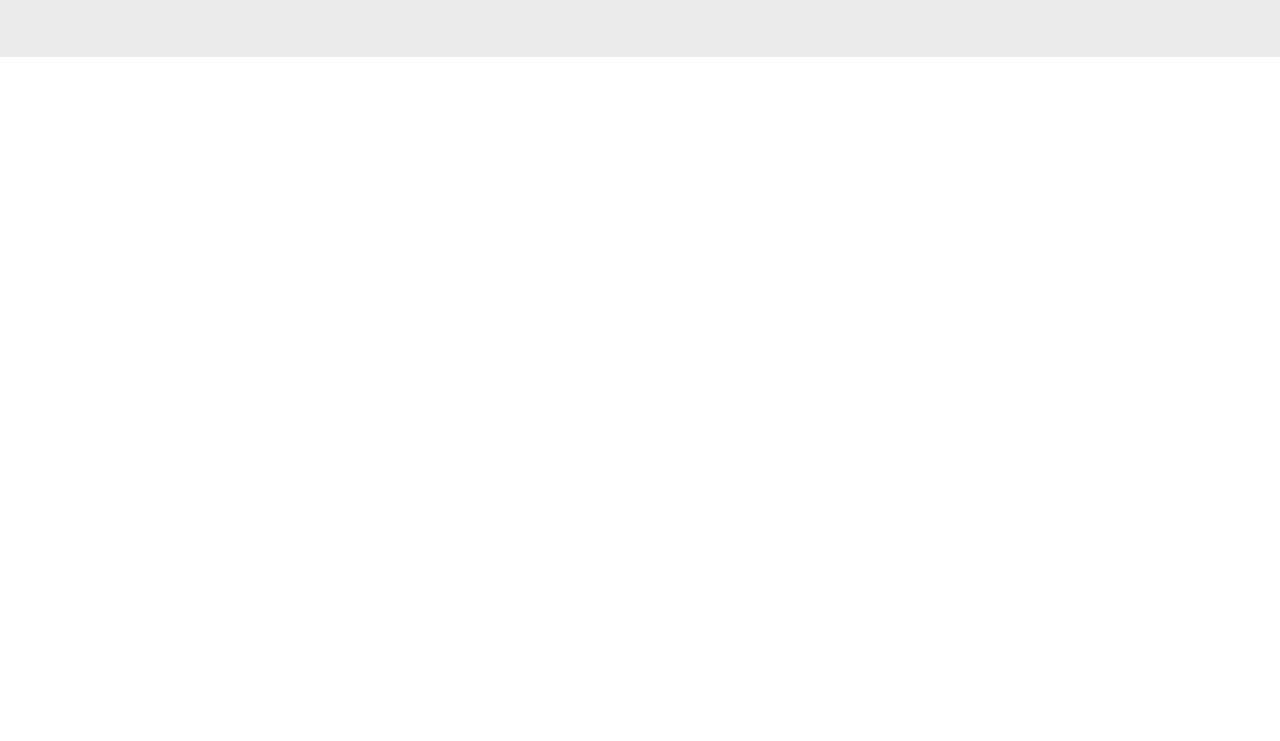
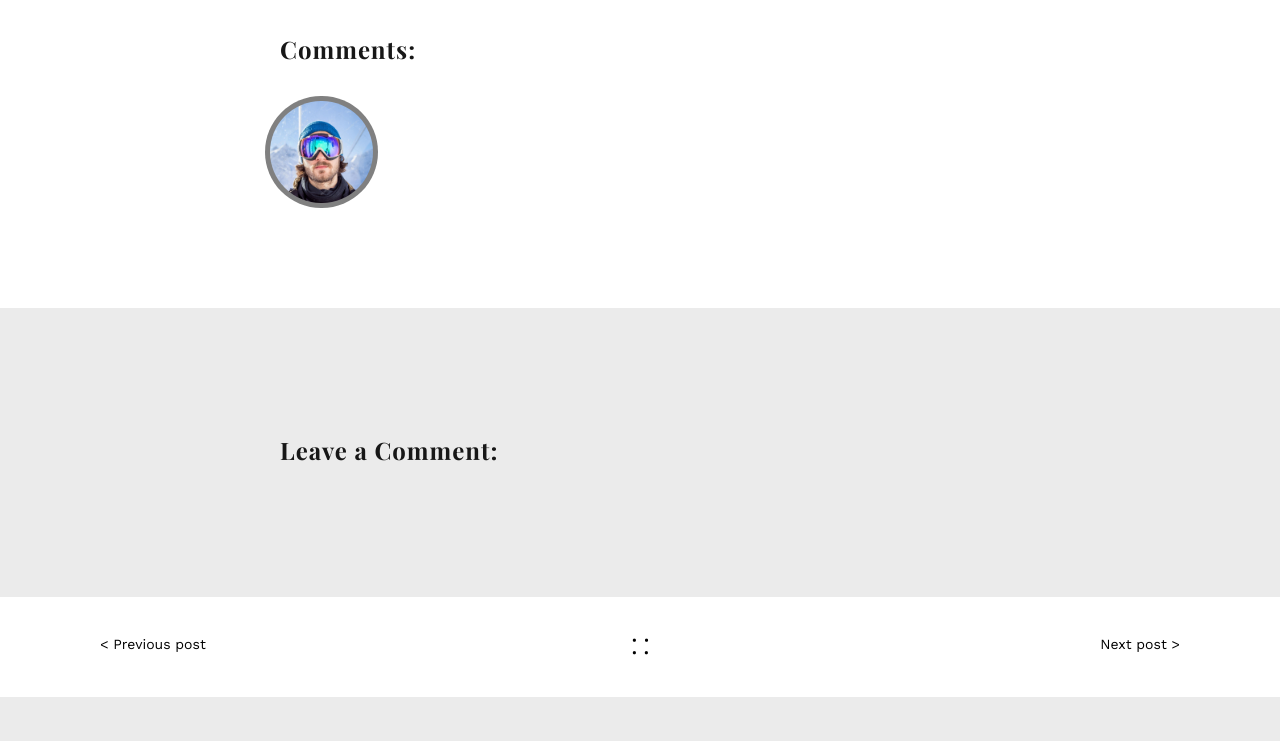
Before and after one commit to AnnaRudka/snow-project, a website: page index.html in a window 1280 px wide. Shown: the part 1552-2293 px from the top of the page. Before the commit the page ends 1609 px from the top, so only its background shows below. Drawn offline with nearby package versions, Linux system fonts and the light colour scheme.

Commit message:
Post-navigation section added

```diff
--- a/index.html
+++ b/index.html
@@ -76,9 +76,29 @@
               </div>
             </article>
           </section>
-          <section class="post-comments"></section>
-          <section class="post-new-comment"></section>
-          <section class="post-navigation"></section>
+          <section class="post-comments">
+            <article class="col-lg-8 col-md-10 col-sm-12">
+              <h2>Comments:</h2>
+              <div class="post-comments-item row">
+                <div class="post-comments-item__photo class="col-lg-3 col-md-2 col-sm-2">
+                  <img  src="img/user1.jpg" alt="User1"></img>
+                </div>
+                <div class="post-comments-item__content class="col-lg-9 col-md-10 col-sm-10"></div>
+              </div>
+            </article>
+          </section>
+          <section class="post-new-comment">
+            <article class="col-lg-8 col-md-10 col-sm-12">
+              <h2>Leave a Comment:</h2>
+            </article>
+          </section>
+          <section class="post-navigation">
+            <div class="row">
+              <div class="post-navigation__prev col-lg-5 col-md-5 col-sm-5"><a href="#">&#60; Previous post </a></div>
+              <div class="post-navigation__all col-lg-2 col-md-2 col-sm-2"><a href="#">&#11820; </a></div>
+              <div class="post-navigation__next col-lg-5 col-md-5 col-sm-5"><a href="#">Next post &#62;</a></div>
+            </div>
+          </section>
       </main>
 
       <footer class="footer row">
--- a/scss/_components.scss
+++ b/scss/_components.scss
@@ -18,13 +18,6 @@
         padding-top: 4rem;
         & a{
           text-transform: uppercase;
-        }
-        & a:hover{
-          color: $color-blue;
-        }
-        & a:active{
-          color: $color-blue;
-        font-weight: 500;
         }
     }
 }
@@ -88,14 +81,46 @@
 
 .post-comments{
     background-color: $color-white;
+    padding: 10rem;
+    & article{
+        padding: 0;
+        margin: 0 auto;
+    }
+    &-item__photo{
+        padding: 0.5rem;
+        background-color: gray;
+        border-radius: 50%;
+        width: 15%;
+        & img{
+            width: 100%;
+            border-radius: 50%;
+        }
+    }
 }
 
 .post-new-comment{
     background-color: $color-grey-light;
+    padding: 10rem;
+    & article{
+        padding: 0;
+        margin: 0 auto;
+    }
 }
 
 .post-navigation{
+    padding: 0 10rem;
     background-color: $color-white;
+    height: 10rem;
+    padding-top: 4rem;
+    font-size: 1.4rem;
+    &__all{
+        font-size: 2rem;
+        text-align: center;
+        font-weight: 900;
+    }
+    &__next{
+        text-align: right;
+    }
 }
 
 .footer{
--- a/scss/_mixins.scss
+++ /dev/null
@@ -1,3 +0,0 @@
-@mixin content-block {
-    padding: 0 10rem;
-}
--- a/scss/_variables.scss
+++ b/scss/_variables.scss
@@ -10,9 +10,3 @@ $color-blue: #00a2ff;
 
 // FONT
 $default-font-size: 1.6rem;
-
-
-// // GRID
-// $grid-width: 114rem;
-// $gutter-vertical: 8rem;
-// $gutter-horizontal: 6rem;
--- a/scss/style.scss
+++ b/scss/style.scss
@@ -1,6 +1,6 @@
 @import "variables";
 @import "components";
-@import "mixins";
+
 
 *,
 *::after,
@@ -18,4 +18,23 @@ body {
     box-sizing: border-box;
     line-height: 1;
     height: 100px;
+    font-family: "Work Sans";
 }
+
+a:hover{
+    color: $color-blue;
+}
+
+a:active{
+    color: $color-blue;
+    font-weight: 500;
+}
+
+h2{
+    font-size: 2.4rem;
+    letter-spacing: 1px;
+    line-height: 84px;
+    color: #171717;
+    font-weight: 700;
+    font-family: "Playfair Display";
+}
```
Also changed, not shown: styles.css.
